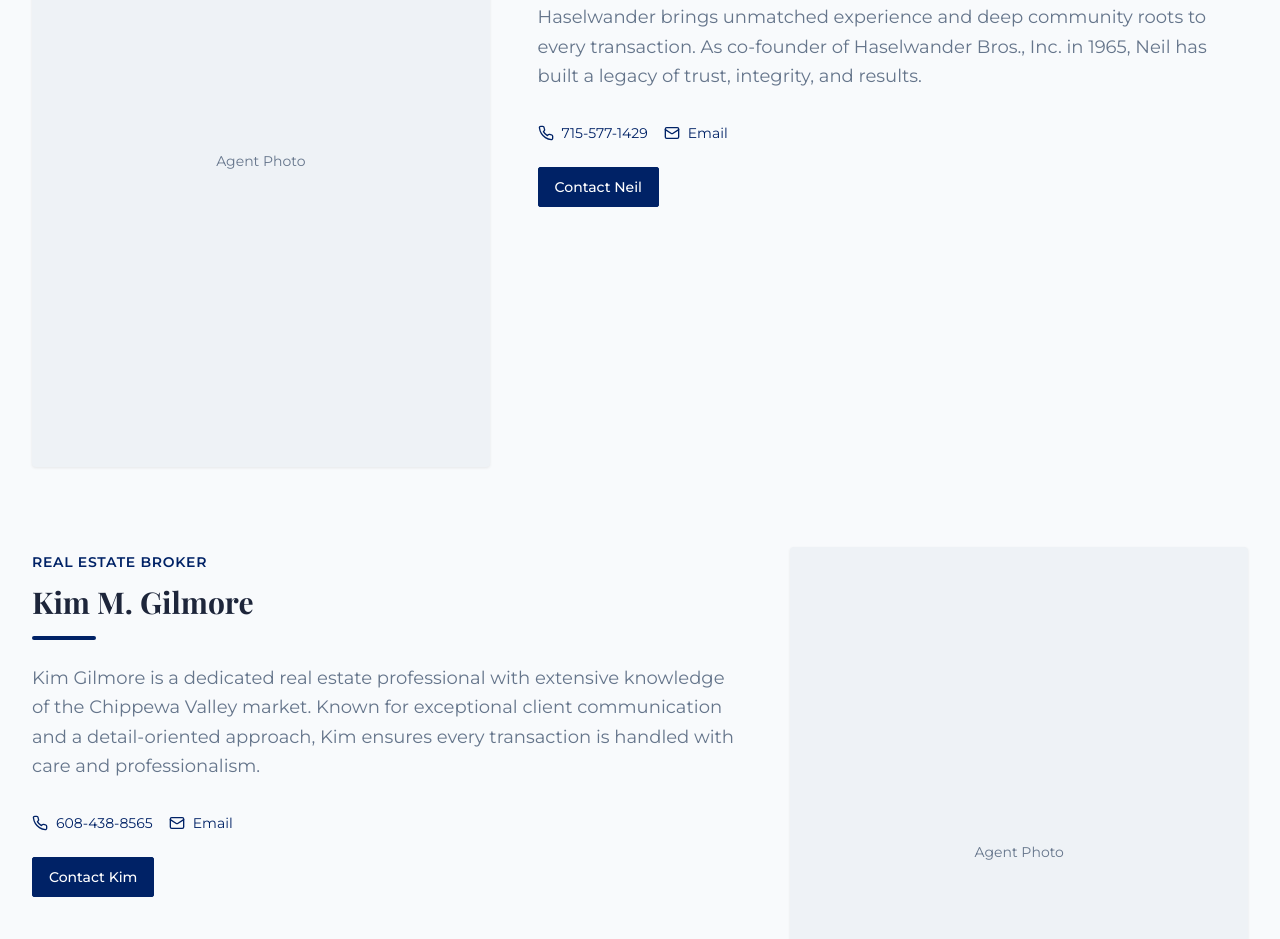
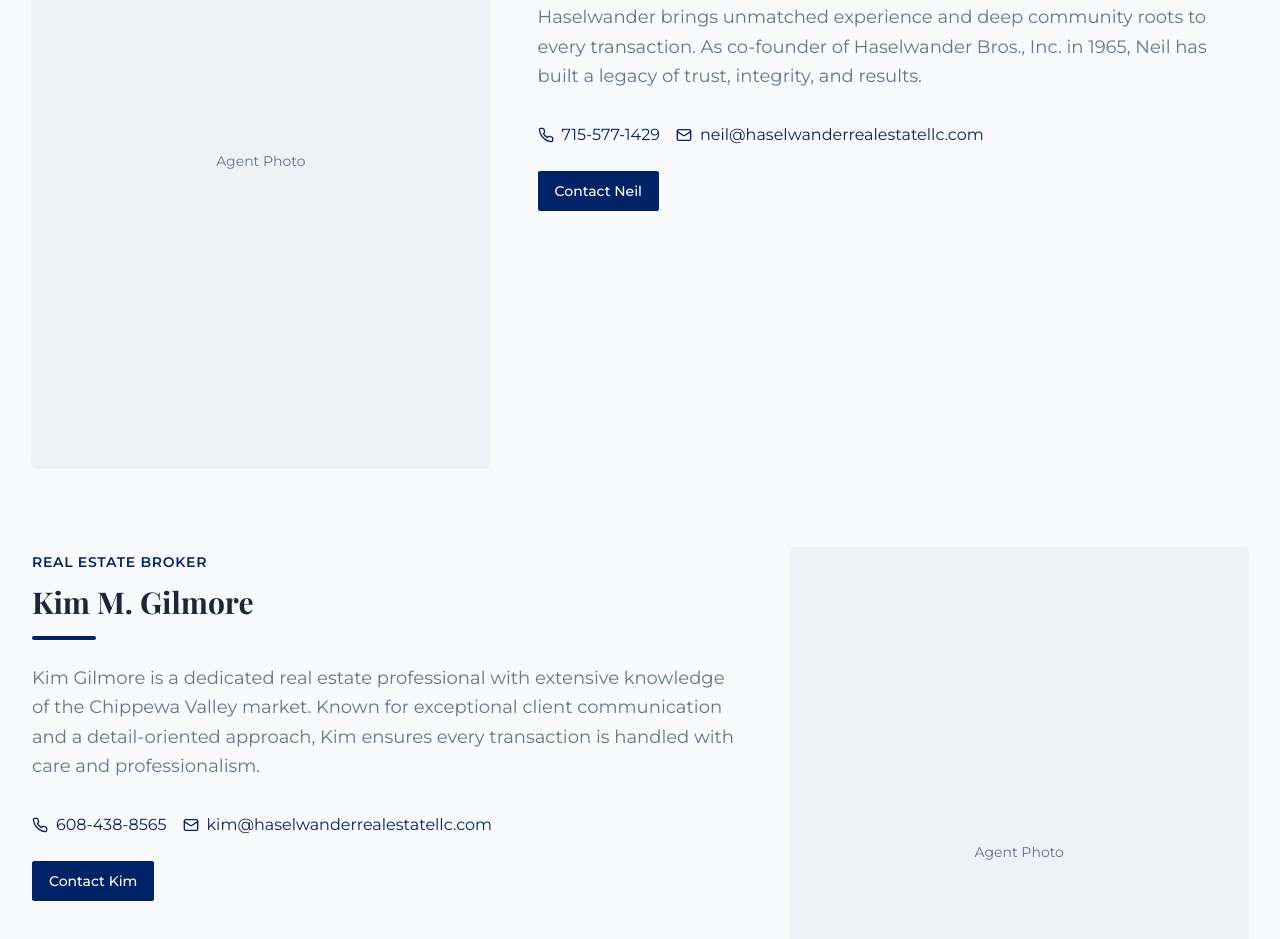
Before and after one commit to webstix-git/Haselwander, a Next.js app: page /about in a window 1280 px wide. Shown: the part 3965-4904 px from the top of the page. Built offline with nearby package versions, Linux system fonts and the light colour scheme; a web font is replaced by a local one.

Commit message:
client feedback

```diff
--- a/src/views/About.tsx
+++ b/src/views/About.tsx
@@ -193,11 +193,11 @@ const About = () => {
                     <div className="h-1 w-16 bg-primary rounded-full mb-6" />
                     <p className="font-body text-muted-foreground leading-relaxed mb-8">{agent.bio}</p>
                     <div className="flex flex-wrap gap-4">
-                      <a href={`tel:${agent.phone}`} className="flex items-center gap-2 text-sm font-body text-primary hover:text-gold-dark transition-colors">
+                      <a href={`tel:${agent.phone}`} className="flex items-center gap-2 text-base font-body text-primary hover:text-gold-dark transition-colors">
                         <Phone className="h-4 w-4" /> {agent.phone}
                       </a>
-                      <a href={`mailto:${agent.email}`} className="flex items-center gap-2 text-sm font-body text-primary hover:text-gold-dark transition-colors">
-                        <Mail className="h-4 w-4" /> Email
+                      <a href={`mailto:${agent.email}`} className="flex items-center gap-2 text-base font-body text-primary hover:text-gold-dark transition-colors">
+                        <Mail className="h-4 w-4" /> {agent.email}
                       </a>
                     </div>
                     <Button asChild className="mt-6 font-body">
```
